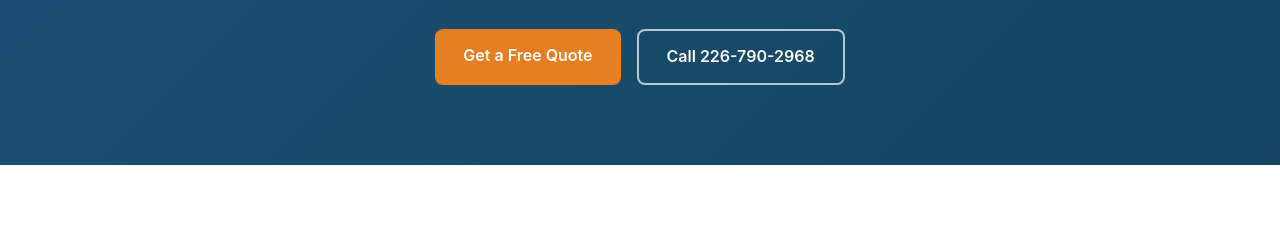
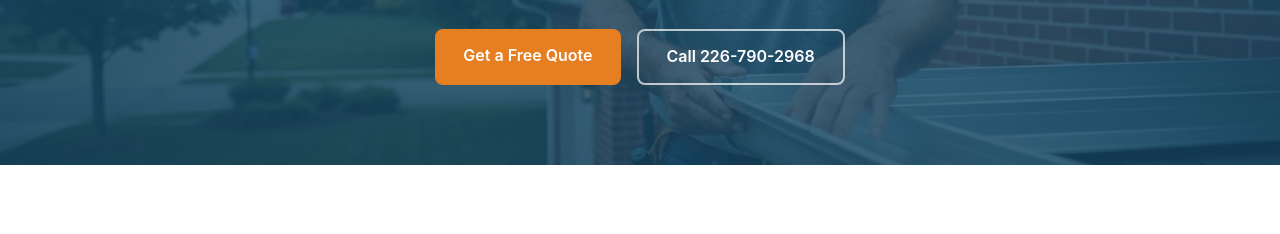
Before and after one commit to ads-ux/guelpheavestrough-com, a plain HTML site: page index.html in a window 1280 px wide. Shown: the part 282-516 px from the top of the page. Drawn offline with Linux system fonts and the light colour scheme.

Commit message:
Add hero background image to homepage

```diff
--- a/css/style.css
+++ b/css/style.css
@@ -43,7 +43,7 @@ nav { display: flex; align-items: center; justify-content: space-between; paddin
 .btn-outline:hover { background: var(--primary); color: white; text-decoration: none; }
 
 /* Hero */
-.hero { background: linear-gradient(135deg, var(--primary) 0%, var(--primary-dark) 100%); color: white; padding: 80px 20px; text-align: center; }
+.hero { background: linear-gradient(rgba(26,82,118,0.72), rgba(21,67,96,0.82)), url(../images/hero-bg.webp) center/cover no-repeat; color: white; padding: 80px 20px; text-align: center; }
 .hero h1 { font-size: clamp(1.8rem, 4vw, 3rem); font-weight: 800; margin-bottom: 16px; line-height: 1.2; }
 .hero-sub { font-size: 1.2rem; opacity: 0.9; max-width: 600px; margin: 0 auto 32px; }
 .hero-cta { display: flex; gap: 16px; justify-content: center; flex-wrap: wrap; }
```
